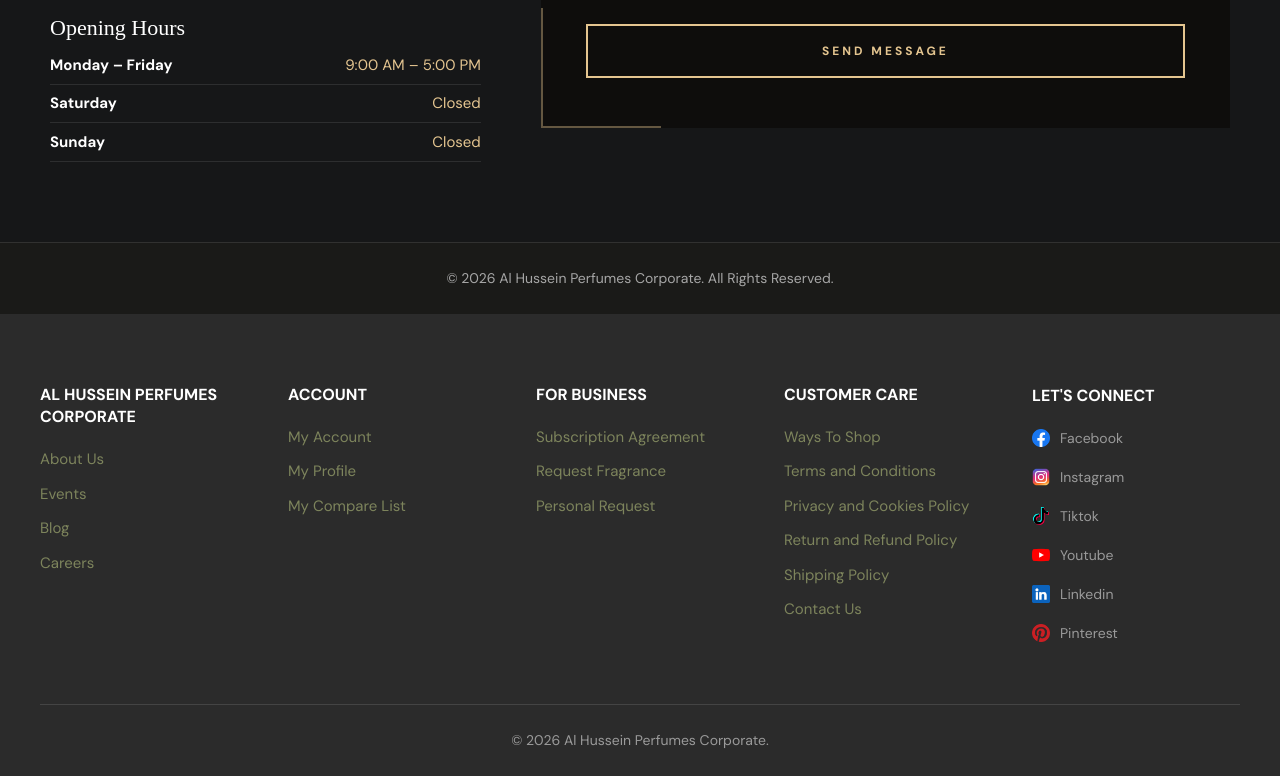
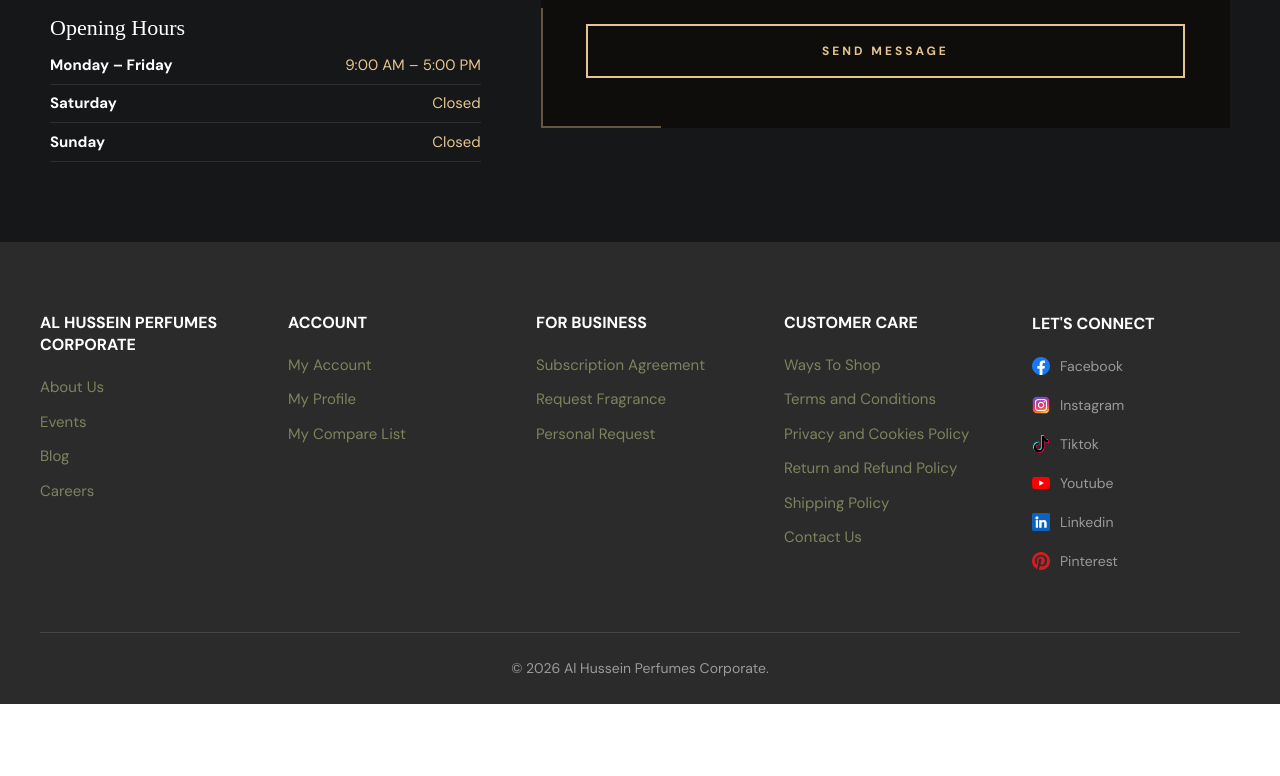
Before and after one commit to Tanzil748/ahp-website-next, a Next.js app: page /contact-us in a window 1280 px wide. Shown: the part 1194-1970 px from the top of the page. After the commit the page ends 1898 px from the top, so only its background shows below. Built offline with nearby package versions, Linux system fonts and the light colour scheme; a web font is replaced by a local one.

Commit message:
removed misc line from contact us page

```diff
--- a/app/contact-us/page.tsx
+++ b/app/contact-us/page.tsx
@@ -731,8 +731,8 @@
                         Message Sent!
                       </h2>
                       <p style={{ color: quickSilver, fontSize: "1.65rem" }}>
-                        Thank you for reaching out. We&apos;ll be in touch with
-                        you shortly.
+                        Thank you for reaching out. We'll be in touch with you
+                        shortly.
                       </p>
                     </div>
                   )}
@@ -741,21 +741,6 @@
             </div>
           </div>
         </section>
-
-        {/* ══════════════════════════════════════
-            FOOTER
-        ══════════════════════════════════════ */}
-        <footer
-          className="text-center py-10"
-          style={{
-            backgroundColor: "#1a1a18",
-            borderTop: `1px solid ${whiteAlpha10}`,
-          }}
-        >
-          <p style={{ fontSize: "1.4rem", color: quickSilver }}>
-            © 2026 Al Hussein Perfumes Corporate. All Rights Reserved.
-          </p>
-        </footer>
       </div>
     </>
   );
```
